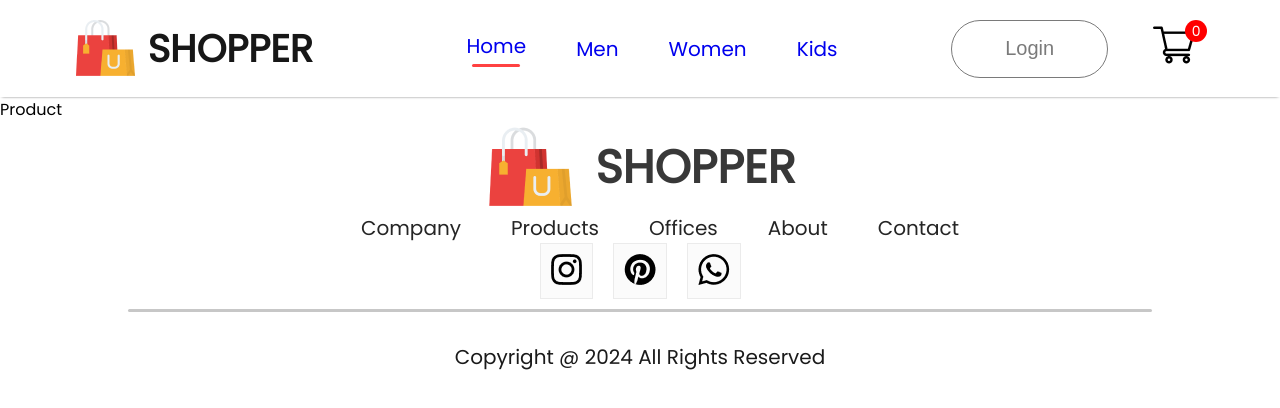
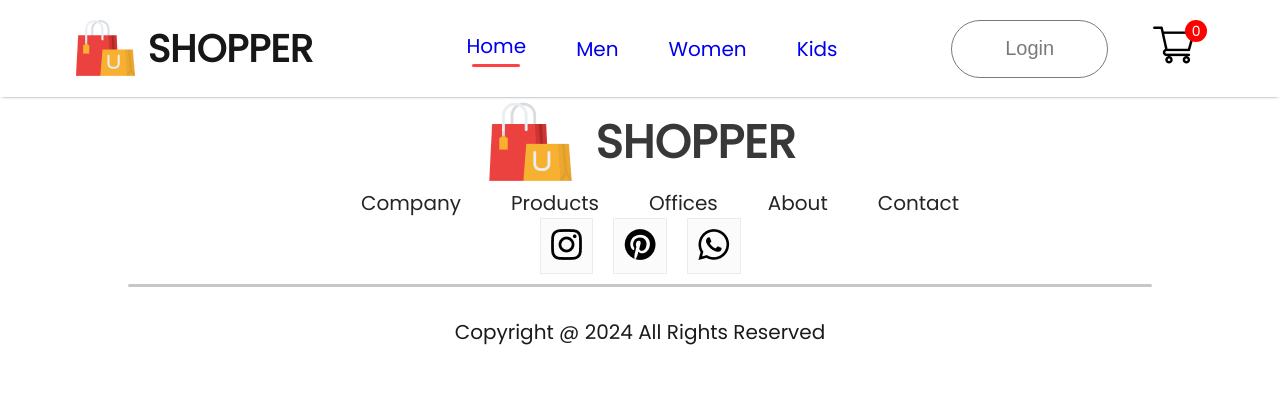
Before and after one commit to chanukaaaa/react-ecommerce, a React (Create React App) app in the folder frontend/: page /product in a window 1280 px wide. Shown: the top 408 px of the page. Built offline with nearby package versions, Linux system fonts and the light colour scheme.

Commit message:
Product completed

```diff
--- a/frontend/src/Pages/Product.jsx
+++ b/frontend/src/Pages/Product.jsx
@@ -1,7 +1,16 @@
-import React from 'react'
+import React, { useContext } from 'react'
+import {ShopContext} from '../Context/ShopContext'
+import './CSS/Product.css'
+import { useParams } from 'react-router-dom';
 
 export const Product = () => {
+const {all_product} = useContext (ShopContext);
+const {productId} = useParams();
+const product = all_product.find((e) => e.id  === Number(productId));
+
   return (
-    <div>Product</div>
+    <div className='product'>
+
+    </div>
   )
 }
```
Also changed, not shown: frontend/src/Pages/CSS/Product.css (added).
